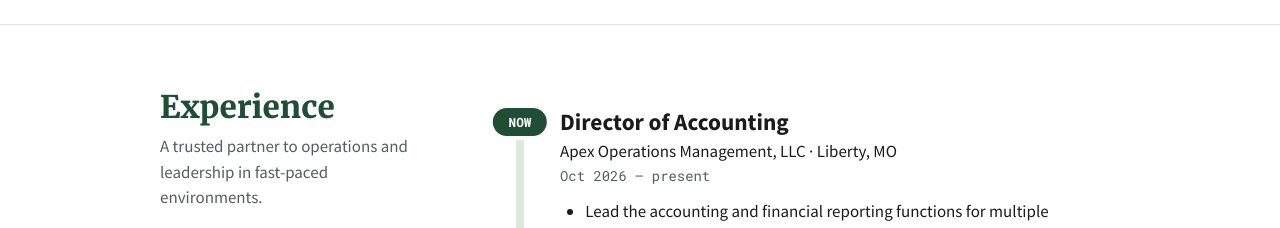
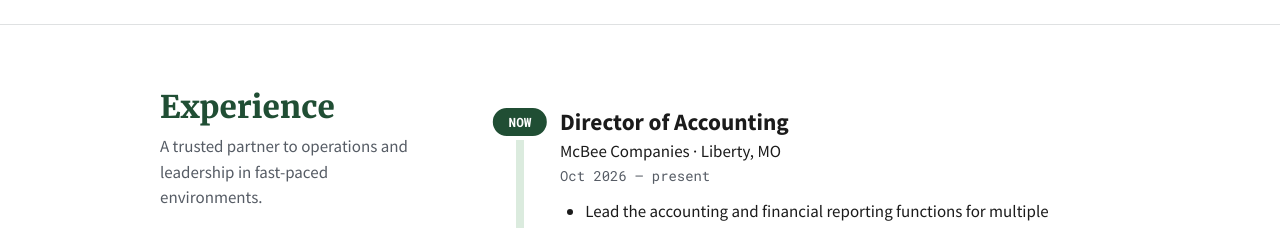
Before and after one commit to azagada/resume, a plain HTML site: page site/index.html in a window 1280 px wide. Shown: the part 840-1068 px from the top of the page. Drawn offline with Linux system fonts and the light colour scheme.

Commit message:
Update organization name in timeline

```diff
--- a/site/index.html
+++ b/site/index.html
@@ -145,7 +145,7 @@
             <ol class="usa-process-list site-timeline">
               <li class="usa-process-list__item site-timeline__item--current" data-marker="Now">
                 <h3 class="usa-process-list__heading">Director of Accounting</h3>
-                <p class="site-timeline__org">Apex Operations Management, LLC · Liberty, MO</p>
+                <p class="site-timeline__org">McBee Companies · Liberty, MO</p>
                 <p class="site-timeline__dates"><time datetime="2026-10">Oct 2026</time> – present</p>
                 <ul class="usa-list">
                   <li>Lead the accounting and financial reporting functions for multiple affiliated companies, supervising the accounting team and reporting to the Chief Strategy Officer.</li>
```
